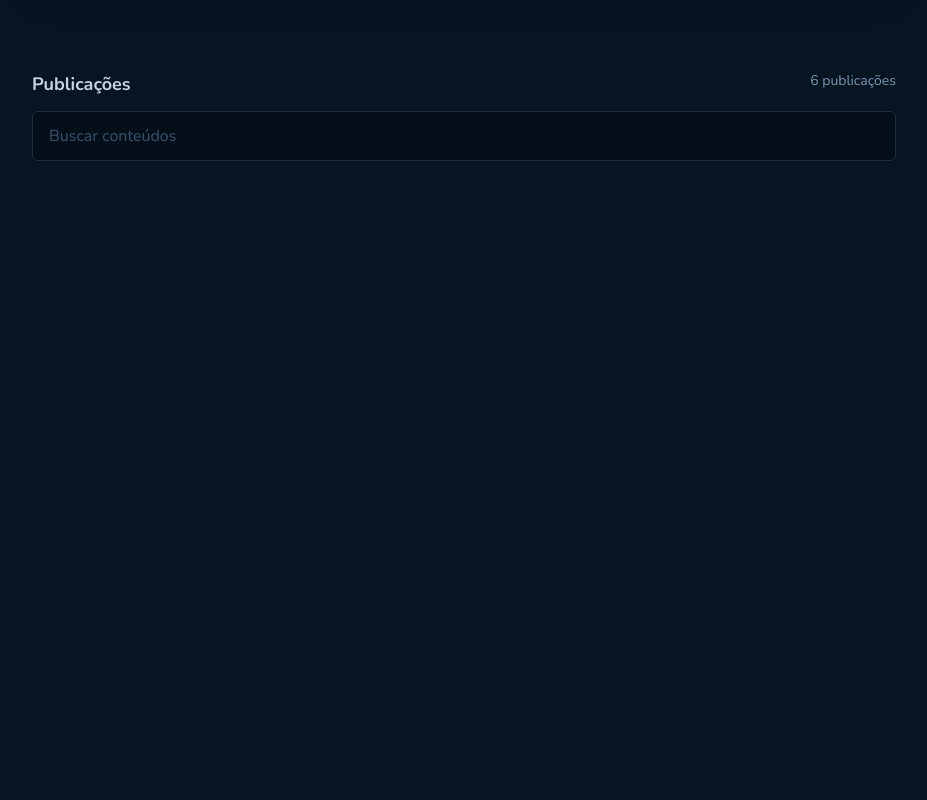
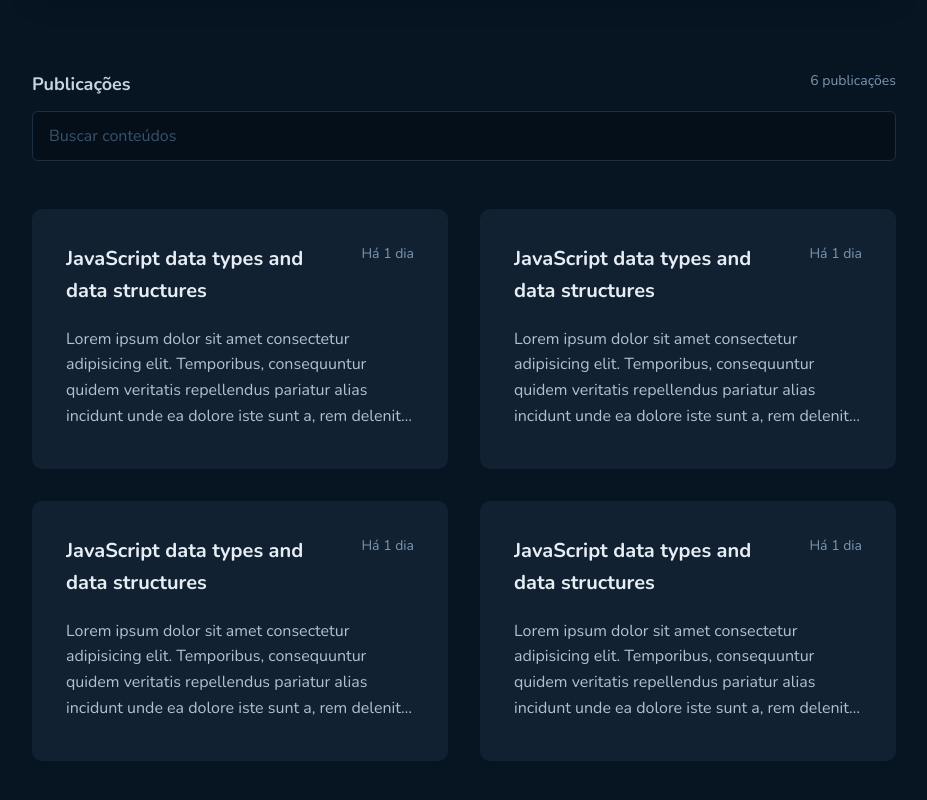
Before and after one commit to amosrodrigues/challenge-github-blog, a React (Vite) app: page / in a window 1280 px wide. Shown: the part 422-1222 px from the top of the page, without its empty margins (176-1103 px from the left). Before the commit the page ends 800 px from the top, so only its background shows below. Built offline with nearby package versions, Linux system fonts and the light colour scheme.

Commit message:
feat: implement post card.

```diff
--- a/src/layouts/DefaultLayout/styles.ts
+++ b/src/layouts/DefaultLayout/styles.ts
@@ -3,4 +3,5 @@ import styled from 'styled-components'
 export const LayoutContainer = styled.div`
   display: flex;
   flex-direction: column;
+  align-items: center;
 `
--- a/src/pages/Blog/Profile/index.tsx
+++ b/src/pages/Blog/Profile/index.tsx
@@ -45,15 +45,13 @@ export function Profile() {
           </ProfileInfoItem>
         </ProfileInfo>
 
-        <ProfileGitHubLink>
-          <a
+        <ProfileGitHubLink
           href="https://github.com/amosrodrigues"
           target="_blank"
           rel="noreferrer"
         >
           <span>github</span>
           <FontAwesomeIcon icon={faArrowUpRightFromSquare} fontSize={12} />
-          </a>
         </ProfileGitHubLink>
       </ProfileContent>
     </ProfileContainer>
--- a/src/pages/Blog/Profile/styles.ts
+++ b/src/pages/Blog/Profile/styles.ts
@@ -64,12 +64,10 @@ export const ProfileInfoItem = styled.div`
   }
 `
 
-export const ProfileGitHubLink = styled.div`
+export const ProfileGitHubLink = styled.a`
   position: absolute;
   right: 0;
   top: 0;
-
-  a {
   display: flex;
   align-items: center;
   justify-content: center;
@@ -81,7 +79,6 @@ export const ProfileGitHubLink = styled.div`
   &:hover {
     border-bottom: 1px solid ${(props) => props.theme.blue};
   }
-  }
 
   span {
     font-weight: 700;
--- a/src/pages/Blog/index.tsx
+++ b/src/pages/Blog/index.tsx
@@ -1,6 +1,9 @@
 import { Profile } from './Profile'
 import {
   BlogContainer,
+  PostCard,
+  PostCardDescription,
+  PostCardHeader,
   PostInfo,
   PostListContainer,
   SearchFormContainer,
@@ -8,6 +11,7 @@ import {
 import { useForm } from 'react-hook-form'
 import * as z from 'zod'
 import { zodResolver } from '@hookform/resolvers/zod'
+import { Link } from 'react-router-dom'
 
 const searchFormSchema = z.object({
   query: z.string(),
@@ -23,6 +27,10 @@ export function Blog() {
   } = useForm<SearchFormInputs>({
     resolver: zodResolver(searchFormSchema),
   })
+
+  const query = watch('query')
+
+  console.log(query)
 
   return (
     <BlogContainer>
@@ -41,7 +49,63 @@ export function Blog() {
         />
       </SearchFormContainer>
 
-      <PostListContainer></PostListContainer>
+      <PostListContainer>
+        <PostCard as={Link} to="/post" title="Ver detalhes do post">
+          <PostCardHeader>
+            <strong>JavaScript data types and data structures </strong>
+            <span>Há 1 dia</span>
+          </PostCardHeader>
+
+          <PostCardDescription>
+            Lorem ipsum dolor sit amet consectetur adipisicing elit. Temporibus,
+            consequuntur quidem veritatis repellendus pariatur alias incidunt
+            unde ea dolore iste sunt a, rem deleniti praesentium, qui
+            consequatur. Nobis, magni adipisci?
+          </PostCardDescription>
+        </PostCard>
+
+        <PostCard>
+          <PostCardHeader>
+            <strong>JavaScript data types and data structures </strong>
+            <span>Há 1 dia</span>
+          </PostCardHeader>
+
+          <PostCardDescription>
+            Lorem ipsum dolor sit amet consectetur adipisicing elit. Temporibus,
+            consequuntur quidem veritatis repellendus pariatur alias incidunt
+            unde ea dolore iste sunt a, rem deleniti praesentium, qui
+            consequatur. Nobis, magni adipisci?
+          </PostCardDescription>
+        </PostCard>
+
+        <PostCard>
+          <PostCardHeader>
+            <strong>JavaScript data types and data structures </strong>
+            <span>Há 1 dia</span>
+          </PostCardHeader>
+
+          <PostCardDescription>
+            Lorem ipsum dolor sit amet consectetur adipisicing elit. Temporibus,
+            consequuntur quidem veritatis repellendus pariatur alias incidunt
+            unde ea dolore iste sunt a, rem deleniti praesentium, qui
+            consequatur. Nobis, magni adipisci?
+          </PostCardDescription>
+        </PostCard>
+
+        <PostCard>
+          <PostCardHeader>
+            <strong>JavaScript data types and data structures </strong>
+            <span>Há 1 dia</span>
+          </PostCardHeader>
+
+          <PostCardDescription>
+            Lorem ipsum dolor sit amet consectetur adipisicing elit. Temporibus,
+            consequuntur quidem veritatis repellendus pariatur alias incidunt
+            unde ea dolore iste sunt a, rem deleniti praesentium, qui
+            consequatur. Nobis, magni adipisci?
+          </PostCardDescription>
+        </PostCard>
+      </PostListContainer>
     </BlogContainer>
   )
 }
--- a/src/pages/Blog/styles.ts
+++ b/src/pages/Blog/styles.ts
@@ -1,15 +1,18 @@
 import styled from 'styled-components'
 
 export const BlogContainer = styled.div`
+  width: 100%;
+  max-width: 864px;
   display: flex;
   flex-direction: column;
   justify-content: center;
   align-items: center;
+
+  margin-bottom: 4.5rem;
 `
 
 export const PostInfo = styled.section`
   width: 100%;
-  max-width: 864px;
   display: flex;
   justify-content: space-between;
 
@@ -29,7 +32,6 @@ export const PostInfo = styled.section`
 
 export const SearchFormContainer = styled.form`
   width: 100%;
-  max-width: 864px;
   display: flex;
   margin-top: 0.75rem;
 
@@ -49,4 +51,65 @@ export const SearchFormContainer = styled.form`
   }
 `
 
-export const PostListContainer = styled.main``
+export const PostListContainer = styled.main`
+  width: 100%;
+  margin-top: 3rem;
+
+  display: grid;
+  grid-template-columns: repeat(2, 1fr);
+  gap: 2rem;
+`
+
+export const PostCard = styled.div`
+  text-decoration: none;
+  display: flex;
+  flex-direction: column;
+  gap: 1.25rem;
+  cursor: pointer;
+
+  width: 416px;
+  height: 260px;
+  padding: 2rem;
+
+  background: ${(props) => props.theme.post};
+  border-radius: 10px;
+  border: 2px solid transparent;
+
+  &:hover {
+    border: 2px solid ${(props) => props.theme.label};
+    transition: border-color 0.5s;
+  }
+`
+
+export const PostCardHeader = styled.header`
+  width: 100%;
+  display: flex;
+  gap: 1rem;
+
+  strong {
+    flex: 1;
+    color: ${(props) => props.theme.title};
+    font-weight: 700;
+    font-size: 1.25rem;
+
+    display: -webkit-box;
+    -webkit-line-clamp: 2;
+    -webkit-box-orient: vertical;
+    overflow: hidden;
+  }
+
+  span {
+    color: ${(props) => props.theme.span};
+    font-size: 0.875rem;
+  }
+`
+
+export const PostCardDescription = styled.p`
+  display: -webkit-box;
+  /* max-width: 200px; */
+  -webkit-line-clamp: 4;
+  -webkit-box-orient: vertical;
+  overflow: hidden;
+
+  color: ${(props) => props.theme.text};
+`
--- a/src/styles/global.ts
+++ b/src/styles/global.ts
@@ -42,7 +42,7 @@ export const GlobalStyle = createGlobalStyle`
   }
 
   ::-webkit-scrollbar-thumb {
-    background-color: ${(props) => props.theme.blue};
+    background-color: ${(props) => props.theme.border};
     border-radius: 3px;
     cursor: move;
   }
```
Lines whose indentation alone changed are shown as unchanged.
